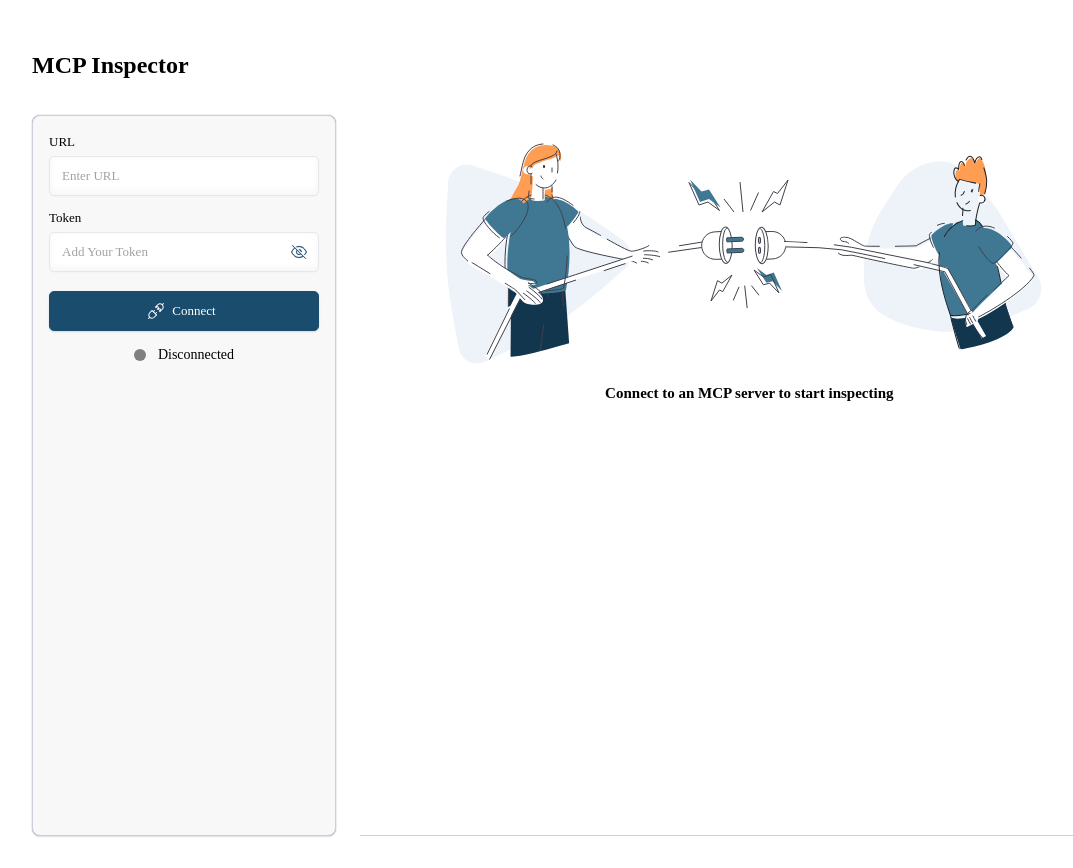
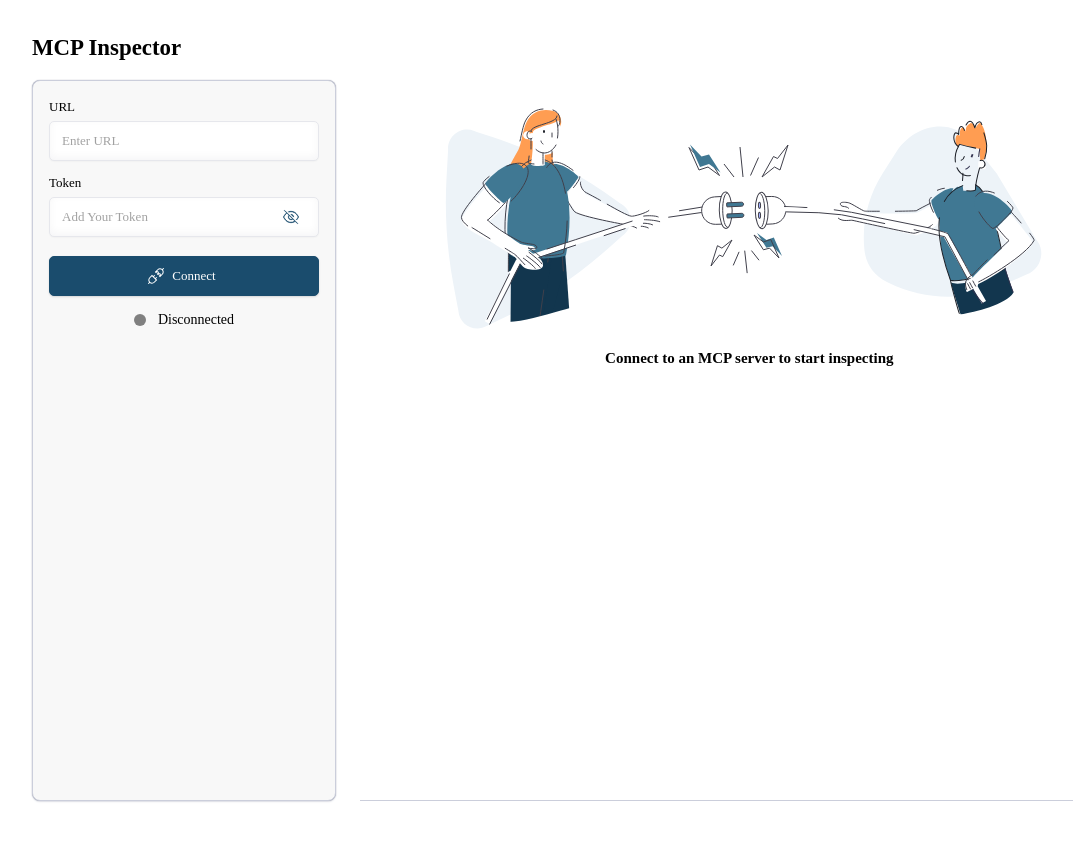
Before and after one commit to thisaltennakoon/mcp-inspector, a React (Vite) app: page / in a window 1280 px wide. Shown: the whole page, without its empty margins (0-1073 px from the left). After the commit the page ends 833 px from the top, so only its background shows below. Built offline with nearby package versions, Linux system fonts and the light colour scheme.

Commit message:
Fix overriding parent project styles issue

```diff
--- a/src/app/MCPInspector.tsx
+++ b/src/app/MCPInspector.tsx
@@ -1,15 +1,24 @@
 import {ThemeProvider} from '@material-ui/core/styles';
+import { StylesProvider, createGenerateClassName } from '@material-ui/core/styles';
 import useChoreoTheme from './theme/Theme.ts';
 import Inspector, { InspectorProps } from '../features/inspector/Inspector';
+
+// Create a scoped class name generator to avoid conflicts
+const generateClassName = createGenerateClassName({
+    productionPrefix: 'mcp-inspector',
+    seed: 'mcp'
+});
 
 function MCPInspector(props: InspectorProps) {
     const theme = useChoreoTheme(false);
     return (
-        <>
-            <ThemeProvider theme={theme}>
-                <Inspector {...props}/>
-            </ThemeProvider>
-        </>
+        <div className="mcp-inspector-root">
+            <StylesProvider generateClassName={generateClassName}>
+                <ThemeProvider theme={theme}>
+                    <Inspector {...props}/>
+                </ThemeProvider>
+            </StylesProvider>
+        </div>
     )
 }
 
--- a/src/app/theme/theme.json
+++ b/src/app/theme/theme.json
@@ -39,7 +39,7 @@
     "type": "dark"
   },
   "typography": {
-    "fontFamily": "montserrat",
+    "fontFamily": "Gilmer",
     "h1": {
       "fontSize": 43,
       "fontWeight": "bold",
--- a/src/features/inspector/Inspector.tsx
+++ b/src/features/inspector/Inspector.tsx
@@ -154,7 +154,9 @@ const Inspector = ({
 
   return (
     <Box className={classes.componentLevelPageContainer}>
-      <h2>MCP Inspector</h2>
+      <Typography variant="h3">
+        MCP Inspector
+      </Typography>
       <Grid container md={12}>
         <Grid item xs={12} md={3} className={classes.inspectorSlider}>
           <Sidebar
```
Also changed, not shown: 2 other files (tests, documents, lock files or other folders).
